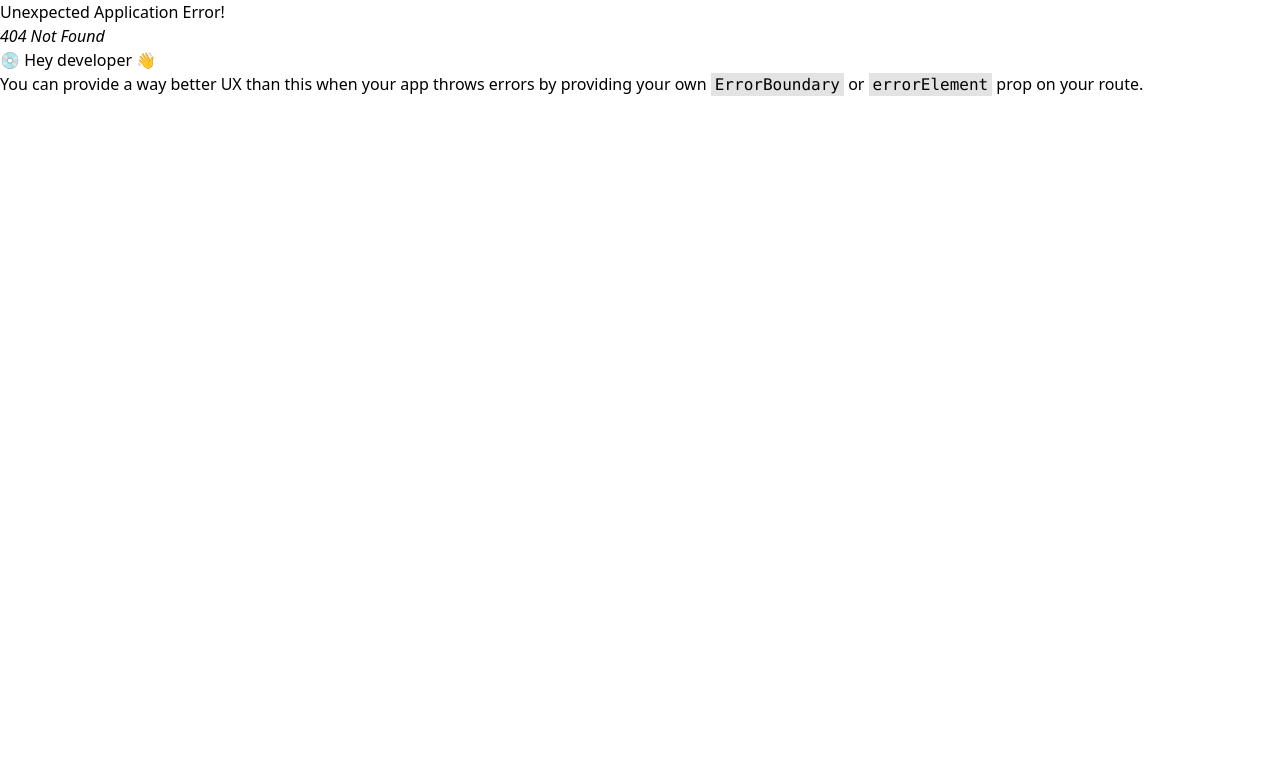
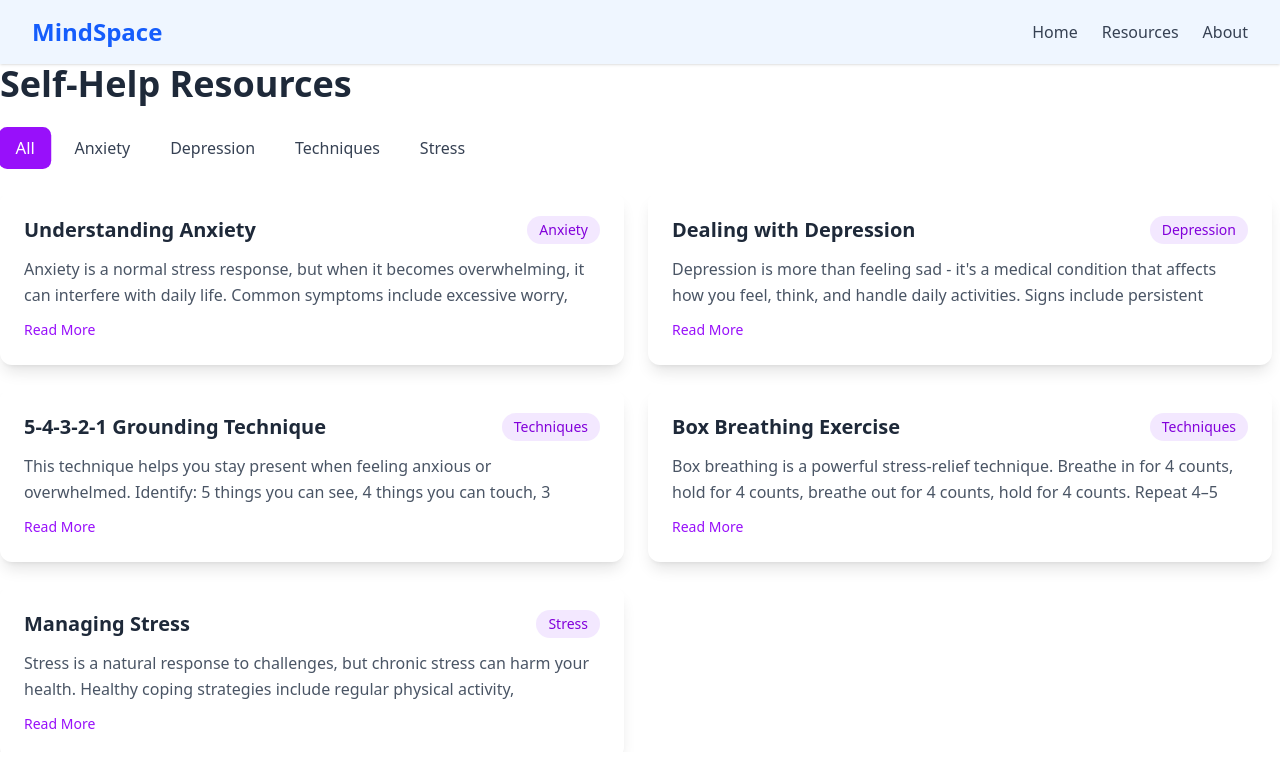
Before and after one commit to Prajal3/lunarIT, a React (Vite) app: page /resources in a window 1280 px wide. Before the commit this address had no page. Shown: the top 768 px of the page. Built offline with nearby package versions, Linux system fonts and the light colour scheme.

Commit message:
feat: add Resources component and update navigation links

```diff
--- a/src/components/navbar.jsx
+++ b/src/components/navbar.jsx
@@ -14,23 +14,17 @@ const Nav = () => {
           </Link>
         </li>
         <li>
+          <Link to="/resources" className="text-gray-700 hover:text-blue-600">
+            Resources
+          </Link>
+        </li>
+
+        <li>
           <Link to="/about" className="text-gray-700 hover:text-blue-600">
             About
           </Link>
         </li>
-        <li>
-          <Link to="/resources" className="text-gray-700 hover:text-blue-600">
-            Resources
-          </Link>
-        </li>
-        <li>
-          <Link
-            to="/emergency"
-            className="text-red-600 font-semibold hover:underline"
-          >
-            Emergency Help
-          </Link>
-        </li>
+
       </ul>
     </nav>
   );
--- a/src/components/resources.jsx
+++ b/src/components/resources.jsx
@@ -0,0 +1,142 @@
+import { useState } from "react";
+import { motion, AnimatePresence } from "framer-motion";
+
+const RESOURCES = [
+  {
+    id: 1,
+    title: "Understanding Anxiety",
+    category: "Anxiety",
+    content:
+      "Anxiety is a normal stress response, but when it becomes overwhelming, it can interfere with daily life. Common symptoms include excessive worry, restlessness, difficulty concentrating, and physical symptoms like rapid heartbeat. Management strategies include deep breathing, regular exercise, adequate sleep, and talking to someone you trust."
+  },
+  {
+    id: 2,
+    title: "Dealing with Depression",
+    category: "Depression",
+    content:
+      "Depression is more than feeling sad - it's a medical condition that affects how you feel, think, and handle daily activities. Signs include persistent sadness, loss of interest in activities, changes in appetite or sleep, and feelings of worthlessness. Treatment often includes therapy, medication, lifestyle changes, and support from loved ones."
+  },
+  {
+    id: 3,
+    title: "5-4-3-2-1 Grounding Technique",
+    category: "Techniques",
+    content:
+      "This technique helps you stay present when feeling anxious or overwhelmed. Identify: 5 things you can see, 4 things you can touch, 3 things you can hear, 2 things you can smell, and 1 thing you can taste. Take your time with each sense and really focus on what you're experiencing."
+  },
+  {
+    id: 4,
+    title: "Box Breathing Exercise",
+    category: "Techniques",
+    content:
+      "Box breathing is a powerful stress-relief technique. Breathe in for 4 counts, hold for 4 counts, breathe out for 4 counts, hold for 4 counts. Repeat 4–5 times. This activates your parasympathetic nervous system, helping you feel calmer and more centered."
+  },
+  {
+    id: 5,
+    title: "Managing Stress",
+    category: "Stress",
+    content:
+      "Stress is a natural response to challenges, but chronic stress can harm your health. Healthy coping strategies include regular physical activity, maintaining social connections, practicing mindfulness or meditation, setting boundaries, and ensuring adequate rest."
+  }
+];
+
+const cardVariants = {
+  hidden: { opacity: 0, y: 30 },
+  visible: { opacity: 1, y: 0 },
+  exit: { opacity: 0, y: -20 }
+};
+
+const Resources = () => {
+  const [selectedCategory, setSelectedCategory] = useState("All");
+  const [expandedId, setExpandedId] = useState(null);
+
+  const categories = ["All", ...new Set(RESOURCES.map(res => res.category))];
+
+  const filteredResources =
+    selectedCategory === "All"
+      ? RESOURCES
+      : RESOURCES.filter(res => res.category === selectedCategory);
+
+  return (
+    <div className="space-y-6">
+      <h2 className="text-4xl font-bold text-gray-800">
+        Self-Help Resources
+      </h2>
+
+      {/* Category Buttons */}
+      <div className="flex gap-2 flex-wrap">
+        {categories.map(cat => (
+          <button
+            key={cat}
+            onClick={() => {
+              setSelectedCategory(cat);
+              setExpandedId(null);
+            }}
+            className={`px-4 py-2 rounded-lg transition-all duration-300 ${
+              selectedCategory === cat
+                ? "bg-purple-600 text-white scale-105"
+                : "bg-white text-gray-700 hover:bg-gray-100"
+            }`}
+          >
+            {cat}
+          </button>
+        ))}
+      </div>
+
+      {/* Scrollable Animated Cards */}
+      <div className="grid md:grid-cols-2 gap-6 max-h-[70vh] overflow-y-auto pr-2">
+        <AnimatePresence mode="wait">
+          {filteredResources.map(resource => (
+            <motion.div
+              key={resource.id}
+              variants={cardVariants}
+              initial="hidden"
+              animate="visible"
+              exit="exit"
+              transition={{ duration: 0.4, ease: "easeOut" }}
+              className="bg-white rounded-xl p-6 shadow-lg
+                         transition-all duration-300
+                         hover:shadow-xl hover:scale-[1.02]
+                         hover:ring-2 hover:ring-purple-200"
+            >
+              <div className="flex items-start justify-between mb-3">
+                <h3 className="text-xl font-bold text-gray-800">
+                  {resource.title}
+                </h3>
+                <span className="px-3 py-1 bg-purple-100 text-purple-700 text-sm rounded-full">
+                  {resource.category}
+                </span>
+              </div>
+
+              <motion.p
+                initial={false}
+                animate={{
+                  height:
+                    expandedId === resource.id ? "auto" : "3.5rem"
+                }}
+                transition={{ duration: 0.3 }}
+                className="text-gray-600 leading-relaxed overflow-hidden"
+              >
+                {resource.content}
+              </motion.p>
+
+              <button
+                onClick={() =>
+                  setExpandedId(
+                    expandedId === resource.id ? null : resource.id
+                  )
+                }
+                className="mt-2 text-sm text-purple-600 hover:underline"
+              >
+                {expandedId === resource.id
+                  ? "Read Less"
+                  : "Read More"}
+              </button>
+            </motion.div>
+          ))}
+        </AnimatePresence>
+      </div>
+    </div>
+  );
+};
+
+export default Resources;
```
Also changed, not shown: src/App.jsx (+9 -2 lines), src/components/emergency.jsx (deleted).
